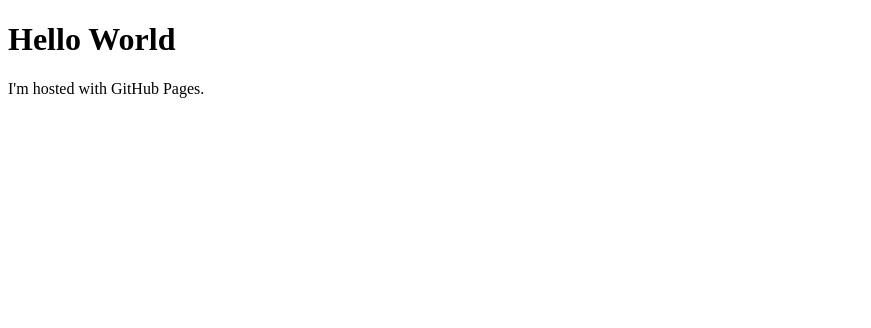
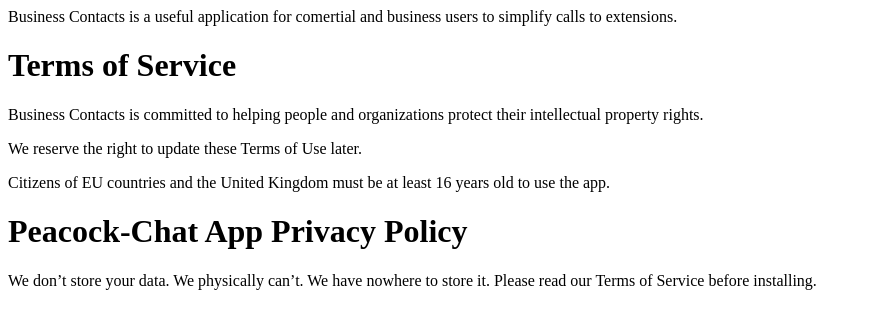
Before and after one commit to vdlr/vdsoft.github.io, a plain HTML site: page bcontacts/privacy.html in a window 1280 px wide. Shown: the whole page, without its empty margins (0-871 px from the left). Drawn offline with Linux system fonts and the light colour scheme.

Commit message:
Update privacy.html

```diff
--- a/bcontacts/privacy.html
+++ b/bcontacts/privacy.html
@@ -1,7 +1,23 @@
-<!DOCTYPE html>
 <html>
-<body>
-<h1>Hello World</h1>
-<p>I'm hosted with GitHub Pages.</p>
-</body>
+  <body>
+
+
+  <p>Business Contacts is a useful application for comertial and business users to simplify calls to extensions.</p>
+
+
+  <h1>Terms of Service</h1>
+
+  <p>
+     Business Contacts is committed to helping people and organizations protect their intellectual property rights.
+  </p>
+
+  <p>We reserve the right to update these Terms of Use later.</p>
+
+  <p>Citizens of EU countries and the United Kingdom must be at least 16 years old to use the app.</p>
+
+  <h1>Peacock-Chat App Privacy Policy</h1>
+
+  <p>We don’t store your data. We physically can’t. We have nowhere to store it. Please read our Terms of Service before installing.</p>
+
+  </body>
 </html>
```
